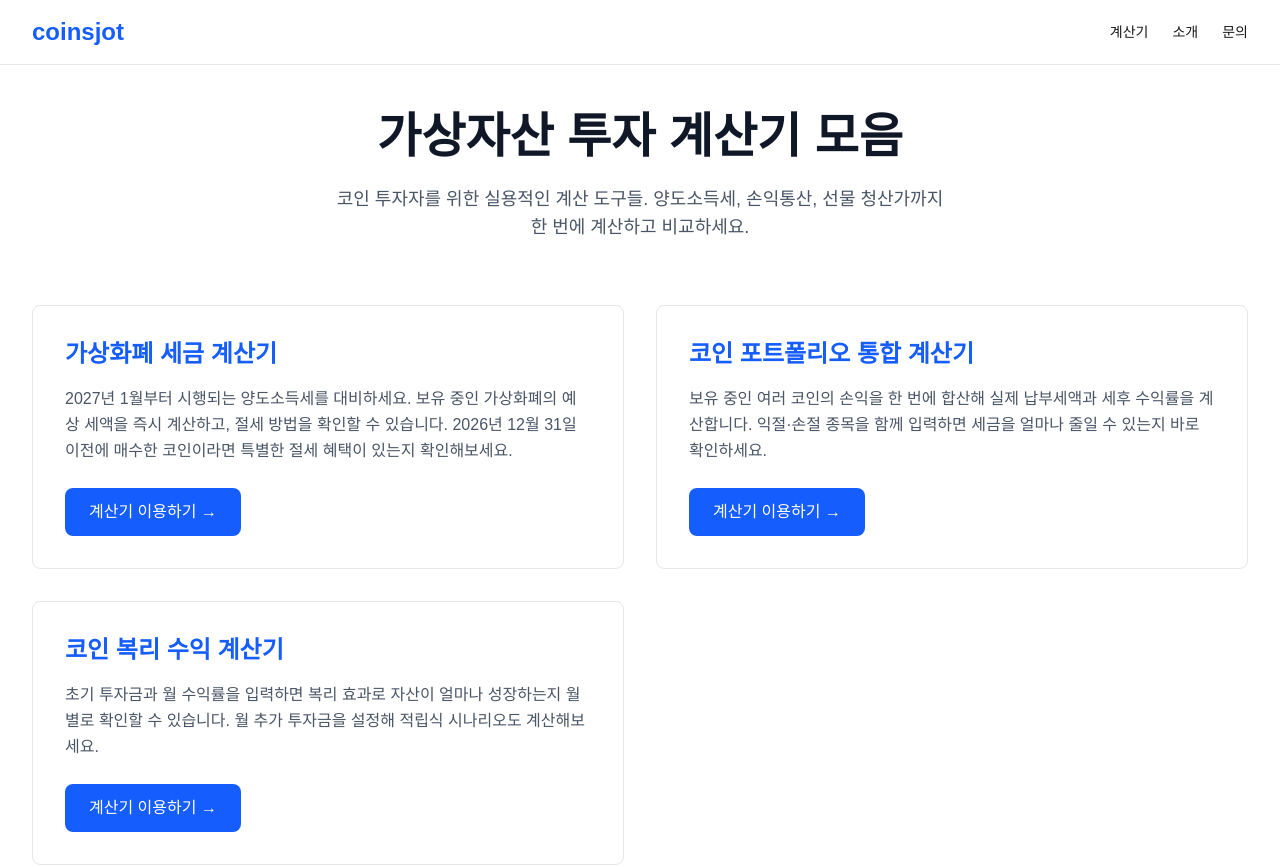
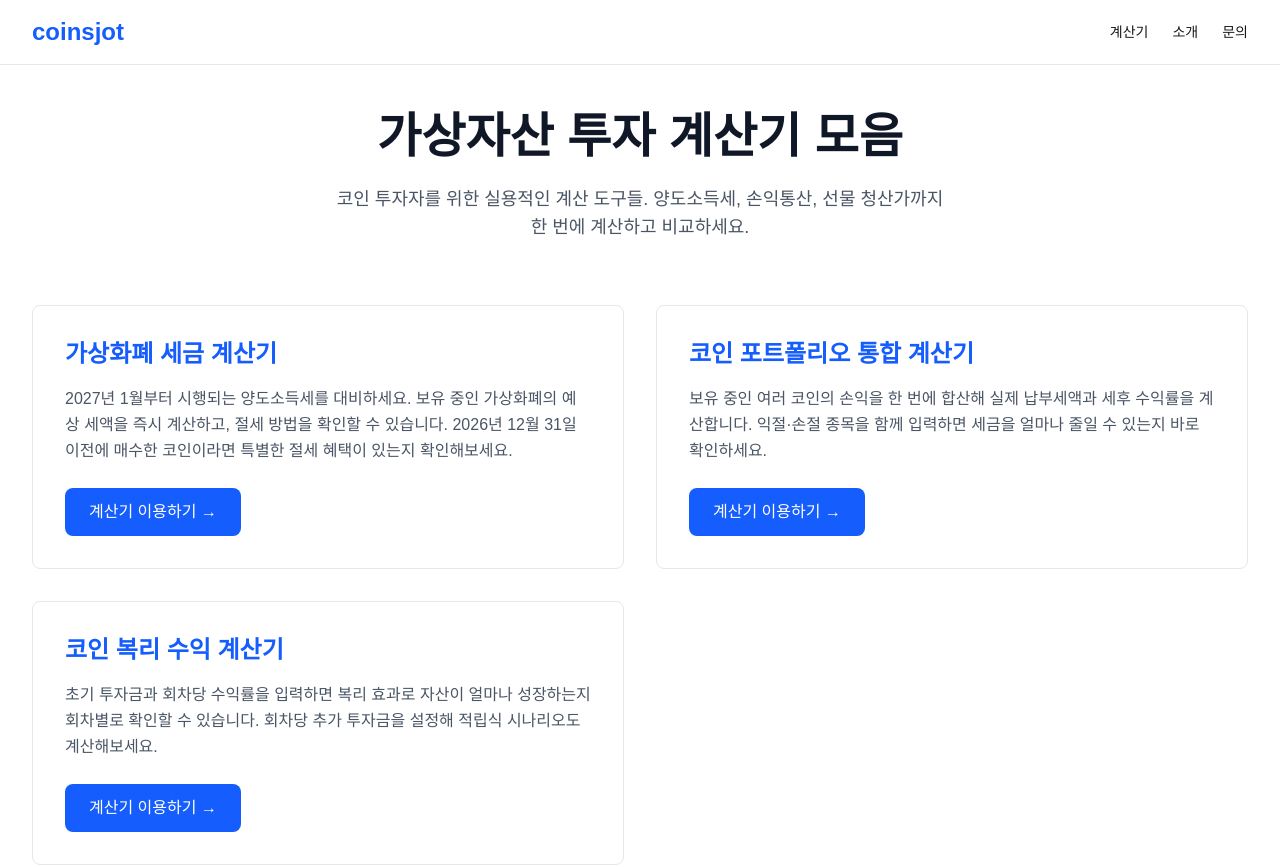
Before and after one commit to hyunguda/coinsjot, a Next.js app: page / in a window 1280 px wide. Shown: the top 867 px of the page. Built offline with nearby package versions, Linux system fonts and the light colour scheme.

Commit message:
Fix 월 → 회차 in home page compound interest card
Co-Authored-By: Claude Sonnet 4.6 <noreply@anthropic.com>
Claude-Session: https://claude.ai/code/session_01BWwpiUfwigPEFS31dHcp1N

```diff
--- a/app/page.tsx
+++ b/app/page.tsx
@@ -56,8 +56,8 @@ export default function Home() {
             코인 복리 수익 계산기
           </h2>
           <p className="text-gray-600 mb-6 leading-relaxed">
-            초기 투자금과 월 수익률을 입력하면 복리 효과로 자산이 얼마나 성장하는지 월별로 확인할 수 있습니다.
-            월 추가 투자금을 설정해 적립식 시나리오도 계산해보세요.
+            초기 투자금과 회차당 수익률을 입력하면 복리 효과로 자산이 얼마나 성장하는지 회차별로 확인할 수 있습니다.
+            회차당 추가 투자금을 설정해 적립식 시나리오도 계산해보세요.
           </p>
           <Link
             href="/calculators/compound-interest"
```
